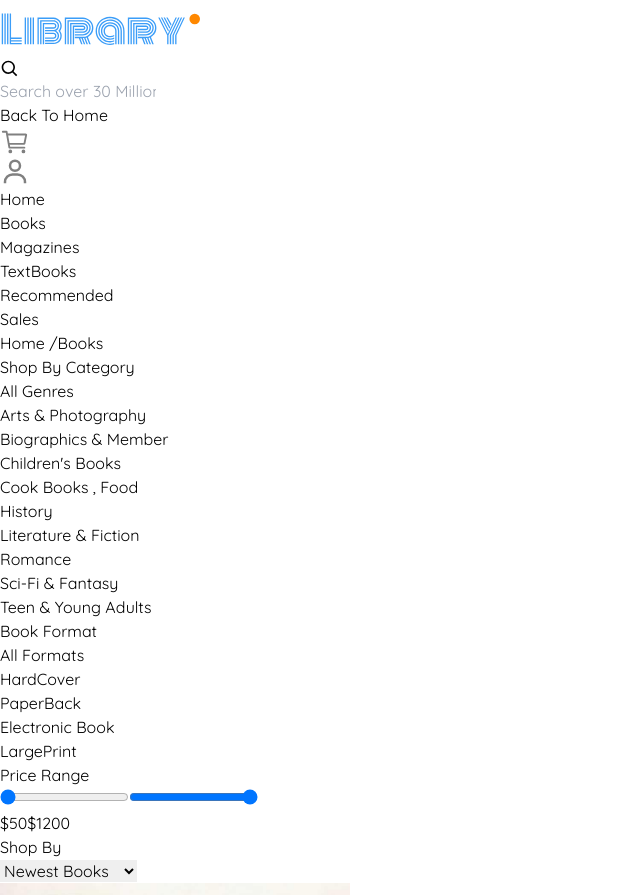
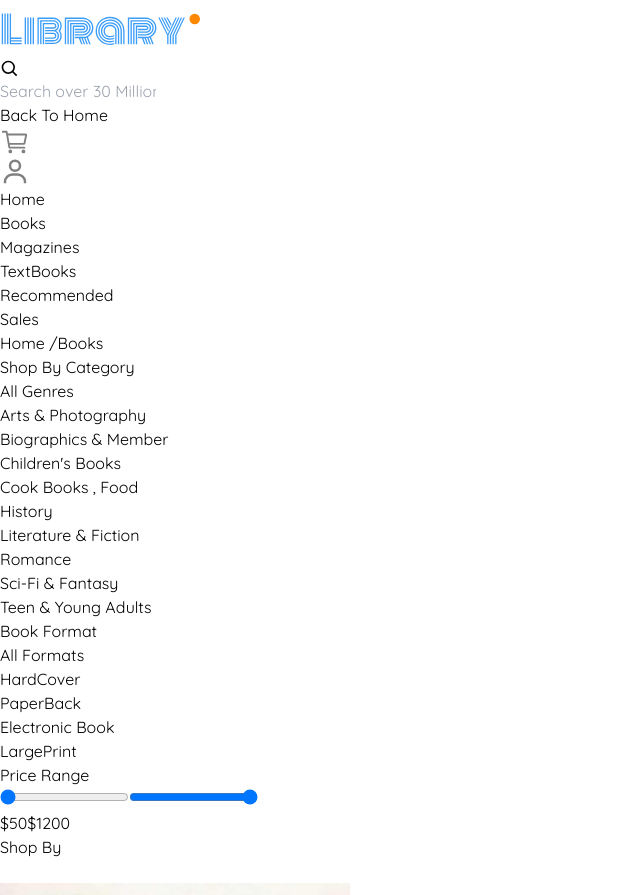
Before and after one commit to Bonheur-Christian/Eternal_Prize_Publishers, a Next.js app: page /library in a window 1280 px wide. Shown: the top 895 px of the page, without its empty margins (0-640 px from the left). Built offline with nearby package versions, Linux system fonts and the light colour scheme.

Commit message:
Eternal prize

```diff
--- a/src/app/library/page.tsx
+++ b/src/app/library/page.tsx
@@ -1,4 +1,5 @@
 import Books from "@/components/Book";
+import Dropdown from "@/components/DropDown";
 import LibraryNavBar from "@/components/LibraryNavBar";
 import LibrarySideBar from "@/components/LibrarySideBar";
 import Link from "next/link";
@@ -25,12 +26,7 @@ export default function Library() {
             <div className="flex justify-between items-center py-10">
               <div className="flex items-center gap-2">
                 <p>Shop By</p>
-                <select className="outline-none border-none cursor-pointer text-gray-400 text-sm custom-select">
-                  <option value="newest" className="px-12">Newest Books</option>
-                  <option value="retnding">Trending Books</option>
-                  <option value="religious">Religious Books</option>
-                  <option value="others">Others</option>
-                </select>
+                <Dropdown contents={["Newest Books", "Trending", "Old Books", "Year Of Release"]}/>
               </div>
             </div>
             <Books />
--- /dev/null
+++ b/src/components/DropDown.tsx
@@ -0,0 +1,54 @@
+"use client";
+
+import React, { useState } from "react";
+
+interface DropDownProps {
+  contents: string[];
+}
+
+const Dropdown = ({ contents }: DropDownProps) => {
+  const [isOpen, setIsOpen] = useState(false);
+
+  const toggleDropdown = () => {
+    setIsOpen(!isOpen);
+  };
+
+  return (
+    <div className="relative pt-2 z-10">
+      <button
+        className="text-gray-500"
+        onClick={toggleDropdown}
+      >
+        <svg
+          className={`ml-2 h-5 w-5 transform ${
+            isOpen ? "rotate-180" : "rotate-0"
+          } transition-transform duration-300`}
+          xmlns="http://www.w3.org/2000/svg"
+          viewBox="0 0 20 20"
+          fill="currentColor"
+        >
+          <path
+            fillRule="evenodd"
+            d="M10 3a1 1 0 01.71.29l7 7a1 1 0 01-1.42 1.42L10 5.41 3.71 11.71a1 1 0 11-1.42-1.42l7-7A1 1 0 0110 3z"
+            clipRule="evenodd"
+          />
+        </svg>
+      </button>
+      {isOpen && (
+        <div className="absolute left-0 mt-2 lg:w-[20vw] sm:w-[80vw] origin-top-left bg-white border border-gray-300 divide-y divide-gray-100 rounded-md shadow-lg focus:outline-none transition-all duration-300 ease-in-out transform  scale-100">
+          <div className="py-1">
+            {contents.map((item, index) => (
+              <ul key={index}>
+                <li className="block px-4 py-4 text-gray-700 hover:bg-sky-100 hover:border-s-4 border-sky-800 duration-100">
+                  {item}
+                </li>
+              </ul>
+            ))}
+          </div>
+        </div>
+      )}
+    </div>
+  );
+};
+
+export default Dropdown;
```
